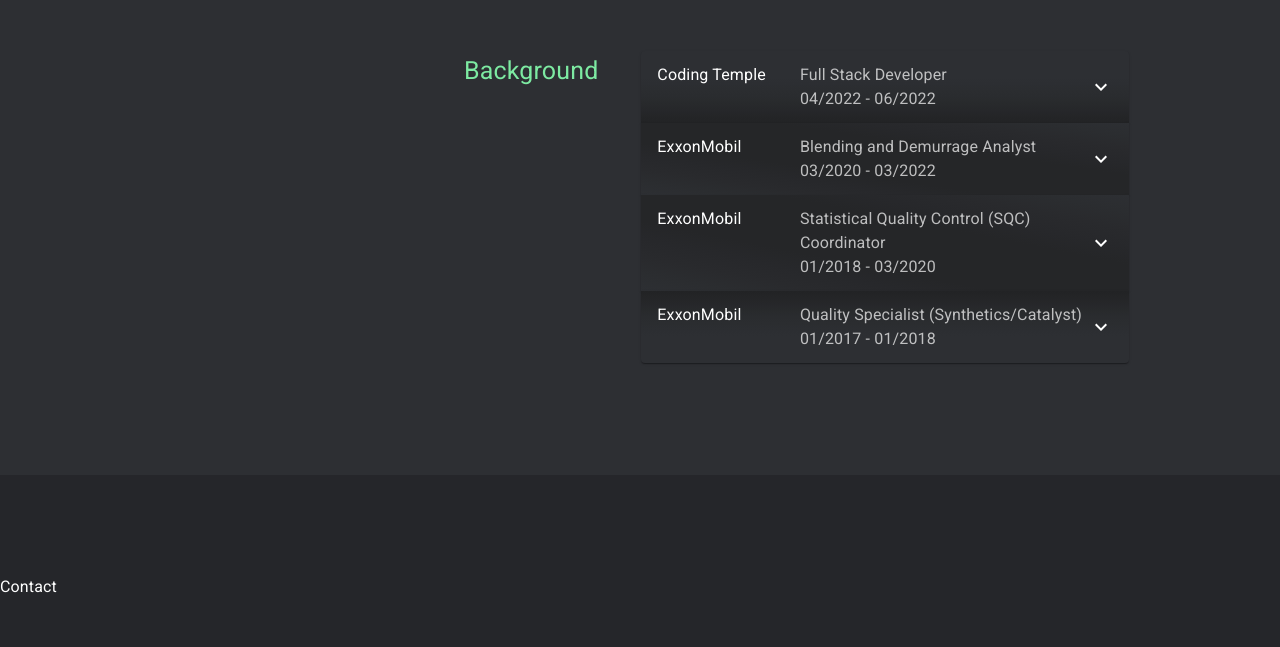
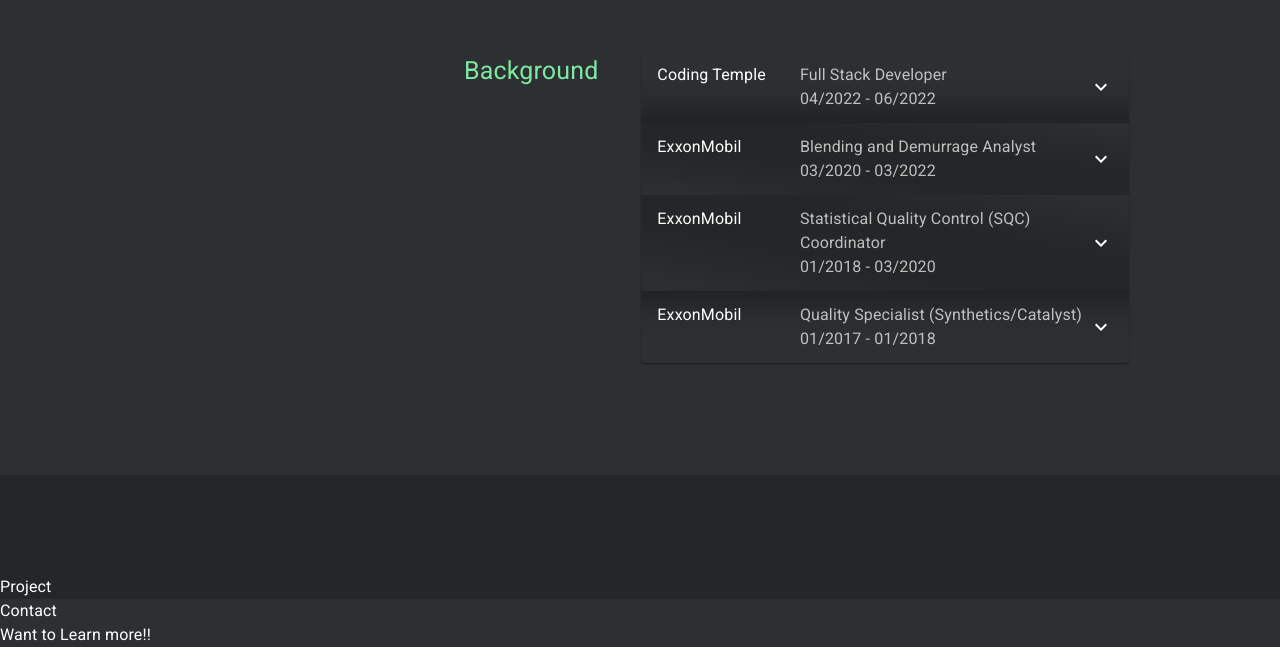
Before and after one commit to ReichertA2/Portfolio, a React (Create React App) app: page / in a window 1280 px wide. Shown: the part 1115-1762 px from the top of the page. Before the commit the page ends 1714 px from the top, so only its background shows below. Built offline with nearby package versions, Linux system fonts and the light colour scheme.

Commit message:
installed formik and yup packages

```diff
--- a/package.json
+++ b/package.json
@@ -10,10 +10,12 @@
     "@testing-library/jest-dom": "^5.16.5",
     "@testing-library/react": "^13.3.0",
     "@testing-library/user-event": "^13.5.0",
+    "formik": "^2.2.9",
     "react": "^18.2.0",
     "react-dom": "^18.2.0",
     "react-scripts": "5.0.1",
-    "web-vitals": "^2.1.4"
+    "web-vitals": "^2.1.4",
+    "yup": "^0.32.11"
   },
   "scripts": {
     "start": "react-scripts start",
--- a/src/App.js
+++ b/src/App.js
@@ -5,6 +5,7 @@
 import AboutMe from './components/AboutMe';
 import SkillsTitle from './components/SkillsTitle';
 import Contact from './components/Contact';
+import Project from './components/Project'
 
 
 
@@ -13,20 +14,21 @@
 
 function App() {
   return (
-    <div sx= {{}}>
+    <main sx= {{}}>
 
       <NavBar></NavBar>
       <MainBody />
       <SkillsTitle/>
       <AboutMe/>
       <Experience />
+      <Project />
       <Contact />
 
 
 
 
 
-    </div>
+    </main>
   );
 }
 
--- a/src/components/Contact.js
+++ b/src/components/Contact.js
@@ -2,6 +2,12 @@
 
 export default function Contact() {
   return (
-    <div>Contact</div>
+    <div style={{background: '#2D2F33'}}>Contact
+    <p>Want to Learn more!!</p>
+
+
+
+
+    </div>
   )
 }
--- /dev/null
+++ b/src/components/Project.js
@@ -0,0 +1,7 @@
+import React from 'react'
+
+export default function Project() {
+  return (
+    <div style={{ }}>Project</div>
+  )
+}
```
Also changed, not shown: 1 other file (tests, documents, lock files or other folders).
